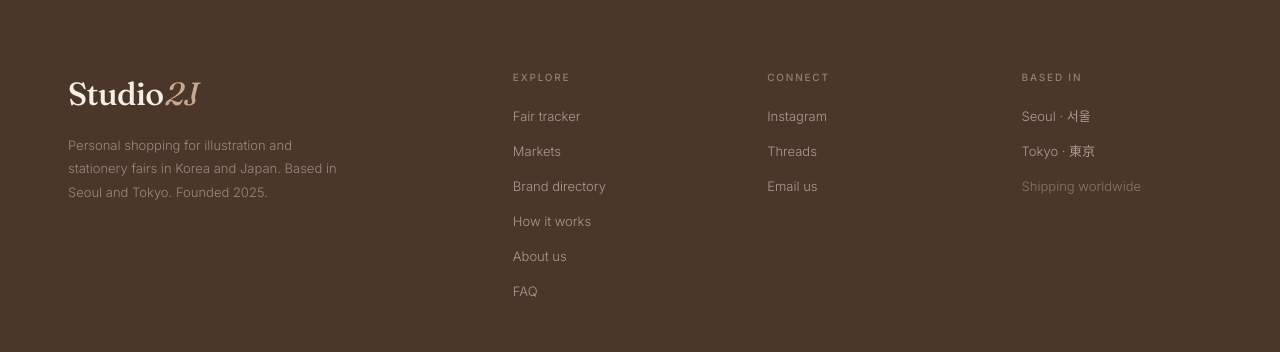
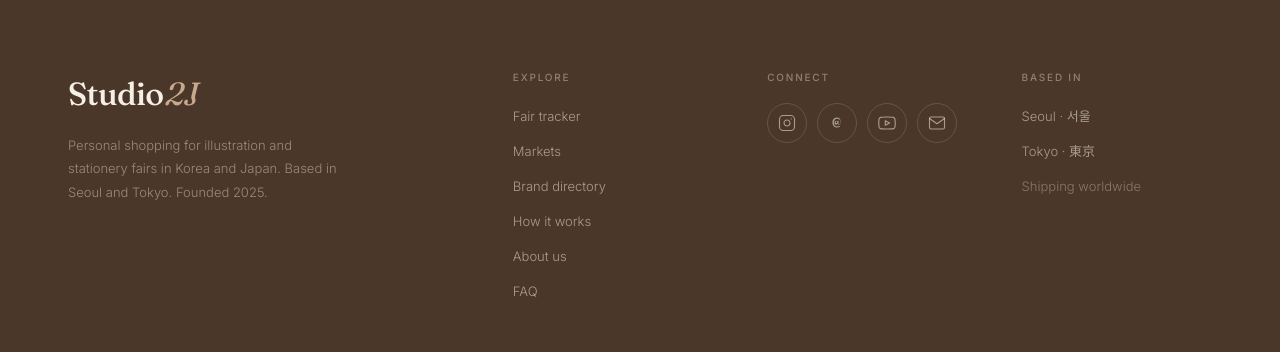
Before and after one commit to xiajiun/studio2j, a Next.js app: page / in a window 1280 px wide. Shown: the part 9597-9949 px from the top of the page. Built offline with nearby package versions, Linux system fonts and the light colour scheme; no server answers; the database is empty.

Commit message:
Footer: add social media icon buttons (Instagram, Threads, YouTube, Email)
Co-Authored-By: Claude Sonnet 4.6 <noreply@anthropic.com>

```diff
--- a/components/Footer.tsx
+++ b/components/Footer.tsx
@@ -56,11 +56,37 @@ export default function Footer() {
             { href: '/#faq',      label: f.linkFaq },
           ]} />
 
-          <FooterCol title={f.connect} links={[
-            { href: 'https://www.instagram.com/studio2j25/', label: 'Instagram', external: true },
-            { href: 'https://www.threads.com/@studio2j25',  label: 'Threads',   external: true },
-            { href: 'mailto:studio2j25@gmail.com',            label: 'Email us' },
-          ]} />
+          <div>
+            <div style={{ fontFamily: 'var(--font-inter), sans-serif', fontSize: '10px', fontWeight: 500, letterSpacing: '0.18em', textTransform: 'uppercase', color: 'rgba(245,239,230,0.4)', marginBottom: '18px' }}>
+              {f.connect}
+            </div>
+            <div style={{ display: 'flex', gap: '10px', flexWrap: 'wrap' }}>
+              <SocialIcon href="https://www.instagram.com/studio2j25/" label="Instagram">
+                <svg width="18" height="18" viewBox="0 0 24 24" fill="none" stroke="currentColor" strokeWidth="1.5" strokeLinecap="round" strokeLinejoin="round">
+                  <rect x="2" y="2" width="20" height="20" rx="5" ry="5"/>
+                  <path d="M16 11.37A4 4 0 1 1 12.63 8 4 4 0 0 1 16 11.37z"/>
+                  <line x1="17.5" y1="6.5" x2="17.51" y2="6.5"/>
+                </svg>
+              </SocialIcon>
+              <SocialIcon href="https://www.threads.net/@studio2j25" label="Threads">
+                <svg width="18" height="18" viewBox="0 0 24 24" fill="currentColor">
+                  <path d="M12.18 4.5c-3.63 0-6.3 2.48-6.3 6.5 0 4.54 2.86 7 6.3 7 1.58 0 2.88-.42 3.88-1.28l-.88-1.1c-.74.63-1.74 1-3 1-2.62 0-4.3-1.86-4.3-5.12 0-3.08 1.86-5.12 4.3-5.12 2.9 0 4.62 1.94 4.62 4.62 0 1.56-.76 2.5-1.76 2.5-.84 0-1.22-.5-1.08-1.42l.4-2.88H13l-.06.42c-.32-.36-.82-.6-1.5-.6-1.5 0-2.64 1.22-2.64 2.9 0 1.4.8 2.3 2.04 2.3.74 0 1.42-.4 1.78-1.06.2.68.84 1.06 1.76 1.06 1.6 0 2.76-1.26 2.76-3.34C17.14 7.08 15.04 4.5 12.18 4.5zm-.9 7.74c-.6 0-.98-.44-.98-1.14 0-.9.56-1.6 1.38-1.6.6 0 .98.44.98 1.14 0 .9-.56 1.6-1.38 1.6z"/>
+                </svg>
+              </SocialIcon>
+              <SocialIcon href="https://www.youtube.com/@Studio2J" label="YouTube">
+                <svg width="18" height="18" viewBox="0 0 24 24" fill="none" stroke="currentColor" strokeWidth="1.5" strokeLinecap="round" strokeLinejoin="round">
+                  <path d="M22.54 6.42a2.78 2.78 0 0 0-1.95-1.95C18.88 4 12 4 12 4s-6.88 0-8.59.47a2.78 2.78 0 0 0-1.95 1.95A29 29 0 0 0 1 12a29 29 0 0 0 .46 5.58A2.78 2.78 0 0 0 3.41 19.53C5.12 20 12 20 12 20s6.88 0 8.59-.47a2.78 2.78 0 0 0 1.95-1.95A29 29 0 0 0 23 12a29 29 0 0 0-.46-5.58z"/>
+                  <polygon points="9.75 15.02 15.5 12 9.75 8.98 9.75 15.02"/>
+                </svg>
+              </SocialIcon>
+              <SocialIcon href="mailto:studio2j25@gmail.com" label="Email" external={false}>
+                <svg width="18" height="18" viewBox="0 0 24 24" fill="none" stroke="currentColor" strokeWidth="1.5" strokeLinecap="round" strokeLinejoin="round">
+                  <path d="M4 4h16c1.1 0 2 .9 2 2v12c0 1.1-.9 2-2 2H4c-1.1 0-2-.9-2-2V6c0-1.1.9-2 2-2z"/>
+                  <polyline points="22,6 12,13 2,6"/>
+                </svg>
+              </SocialIcon>
+            </div>
+          </div>
 
           <FooterCol title={f.basedIn} links={[
             { label: 'Seoul · 서울' },
@@ -91,6 +117,21 @@ export default function Footer() {
         </div>
       </div>
     </footer>
+  )
+}
+
+function SocialIcon({ href, label, children, external = true }: {
+  href: string; label: string; children: React.ReactNode; external?: boolean
+}) {
+  return (
+    <a href={href} target={external ? '_blank' : undefined} rel={external ? 'noreferrer' : undefined}
+      aria-label={label}
+      style={{ display: 'flex', alignItems: 'center', justifyContent: 'center', width: '40px', height: '40px', borderRadius: '50%', border: '0.5px solid rgba(245,239,230,0.15)', color: 'rgba(245,239,230,0.55)', textDecoration: 'none', flexShrink: 0, transition: 'border-color 0.2s, color 0.2s' }}
+      onMouseEnter={e => { (e.currentTarget as HTMLAnchorElement).style.borderColor = 'rgba(245,239,230,0.4)'; (e.currentTarget as HTMLAnchorElement).style.color = 'rgba(245,239,230,0.9)' }}
+      onMouseLeave={e => { (e.currentTarget as HTMLAnchorElement).style.borderColor = 'rgba(245,239,230,0.15)'; (e.currentTarget as HTMLAnchorElement).style.color = 'rgba(245,239,230,0.55)' }}
+    >
+      {children}
+    </a>
   )
 }
 
```
